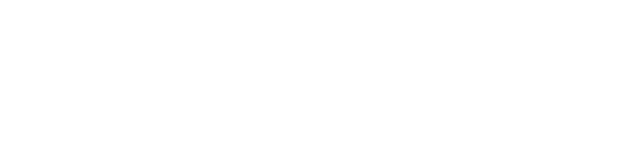
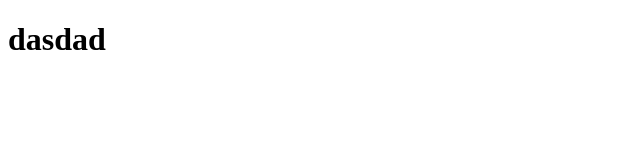
Before and after one commit to nghichtuYN/git-tutorial, a plain HTML site: page index.html in a window 1280 px wide. Shown: the whole page, without its empty margins (0-640 px from the left). Drawn offline with Linux system fonts and the light colour scheme.

Commit message:
updated index.html file

```diff
--- a/index.html
+++ b/index.html
@@ -27,6 +27,7 @@
     }]//kiểu dữ liệu mảng
     console.log(arr);
   </script>
+  <h1>dasdad</h1>
 </body>
 
 </html>
```
